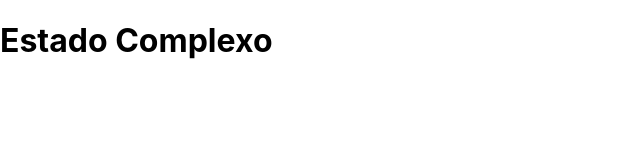
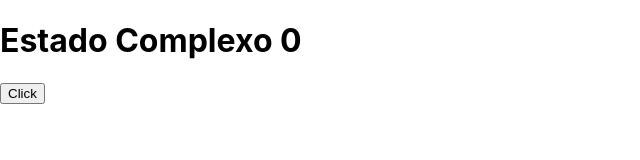
Before and after one commit to GuestRicardo/projectReact2, a React (Create React App) app: page / in a window 1280 px wide. Shown: the top 160 px of the page, without its empty margins (0-640 px from the left). Built offline with nearby package versions, Linux system fonts and the light colour scheme.

Commit message:
formatando

```diff
--- a/src/App.js
+++ b/src/App.js
@@ -19,7 +19,9 @@ function App() {
   const {title, counter, body} = state;
   return (
     <div>
-      <h1>{state.title}</h1>
+      <h1>{title} {counter}</h1>
+      {/**este type é muito importante para action, e pode ser passado o quanto for preciso*/}
+    <button onClick={()=> dispatch({ type: 'action'})}>Click</button>
     </div>
   );
 }
```
